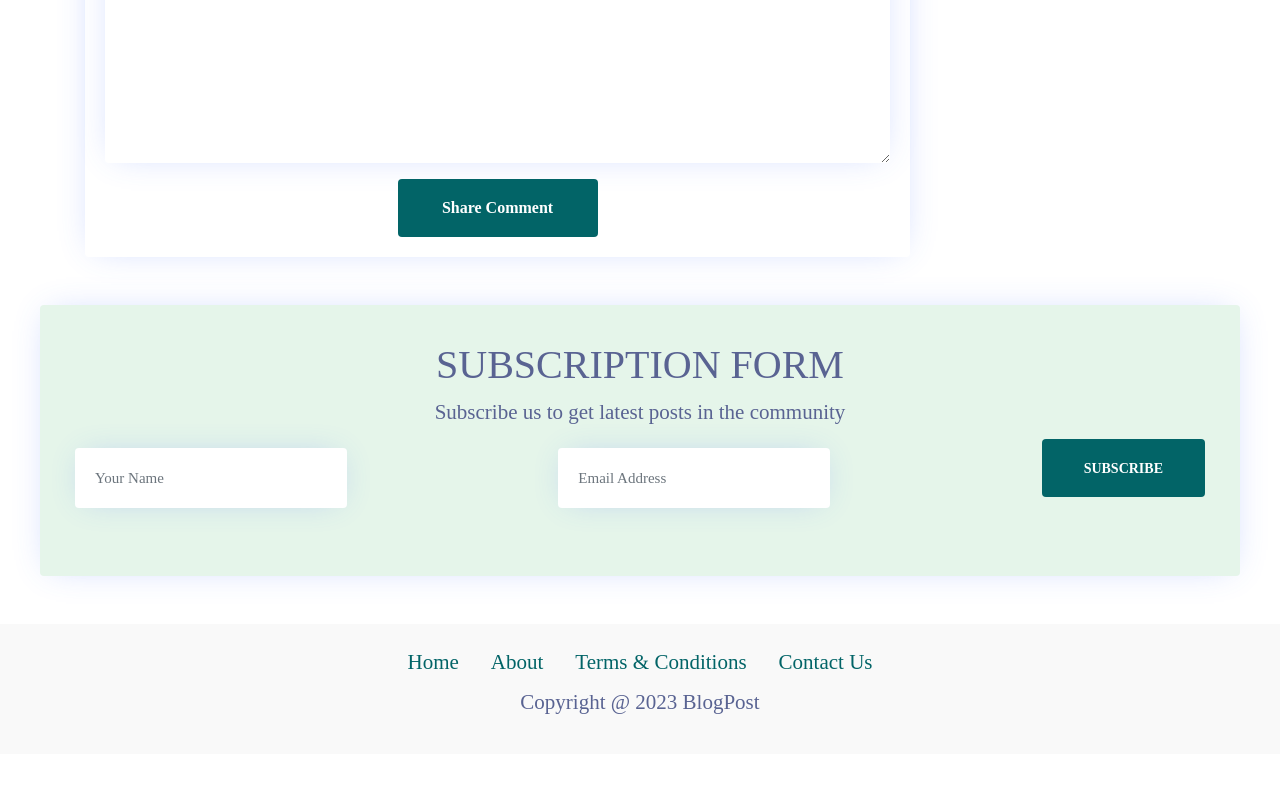
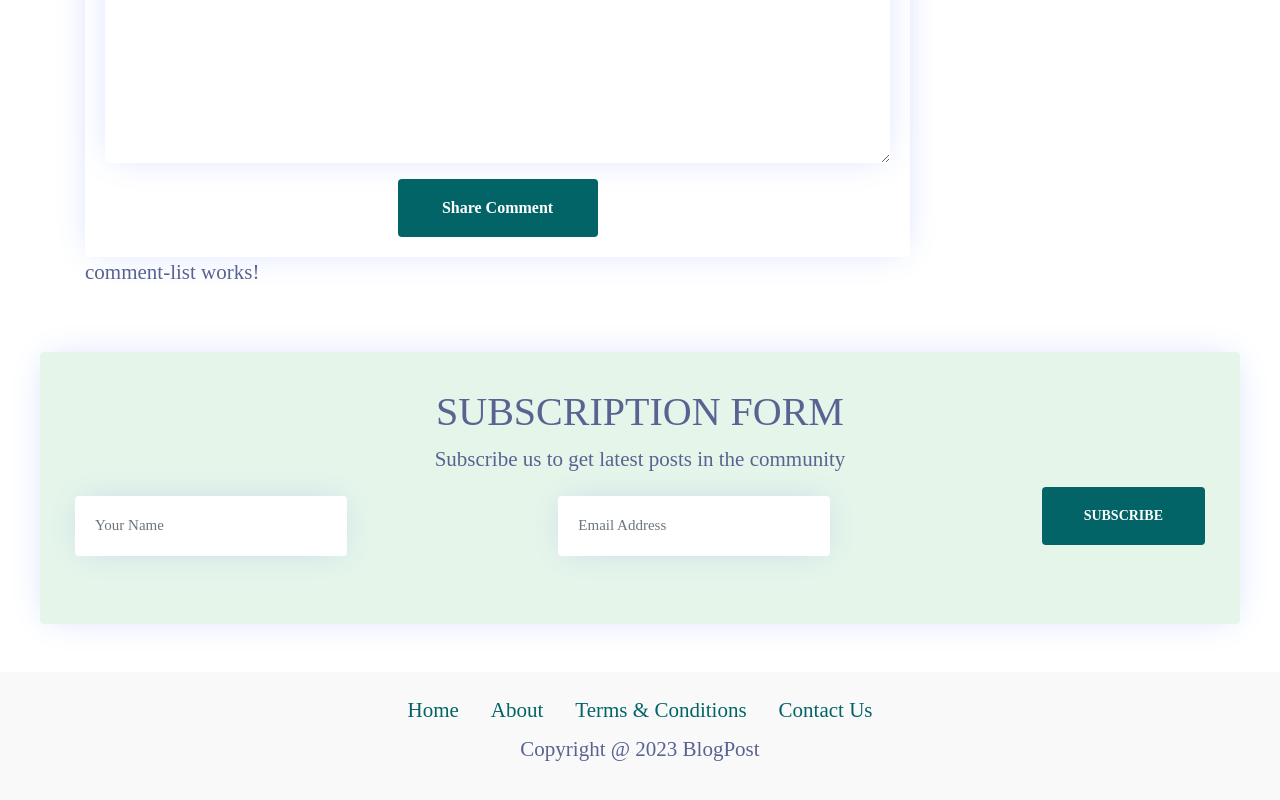
Before and after one commit to HimashaNethmini/Angular_BlogPost_App, an Angular app: page /post in a window 1280 px wide. Shown: the part 1863-2663 px from the top of the page. Before the commit the page ends 2617 px from the top, so only its background shows below. Built offline with nearby package versions, Linux system fonts and the light colour scheme; a web font is replaced by a local one.

Commit message:
added comment list to single post page

```diff
--- a/src/app/pages/single-post/single-post.component.html
+++ b/src/app/pages/single-post/single-post.component.html
@@ -33,6 +33,10 @@
             <!--added comment form -->
             <app-comment-form></app-comment-form>
 
+            <!--added comment list -->
+            <app-comment-list></app-comment-list>
+
+
             </div>
             <div class="col-md-3">
                 <app-post-card></app-post-card>
```
